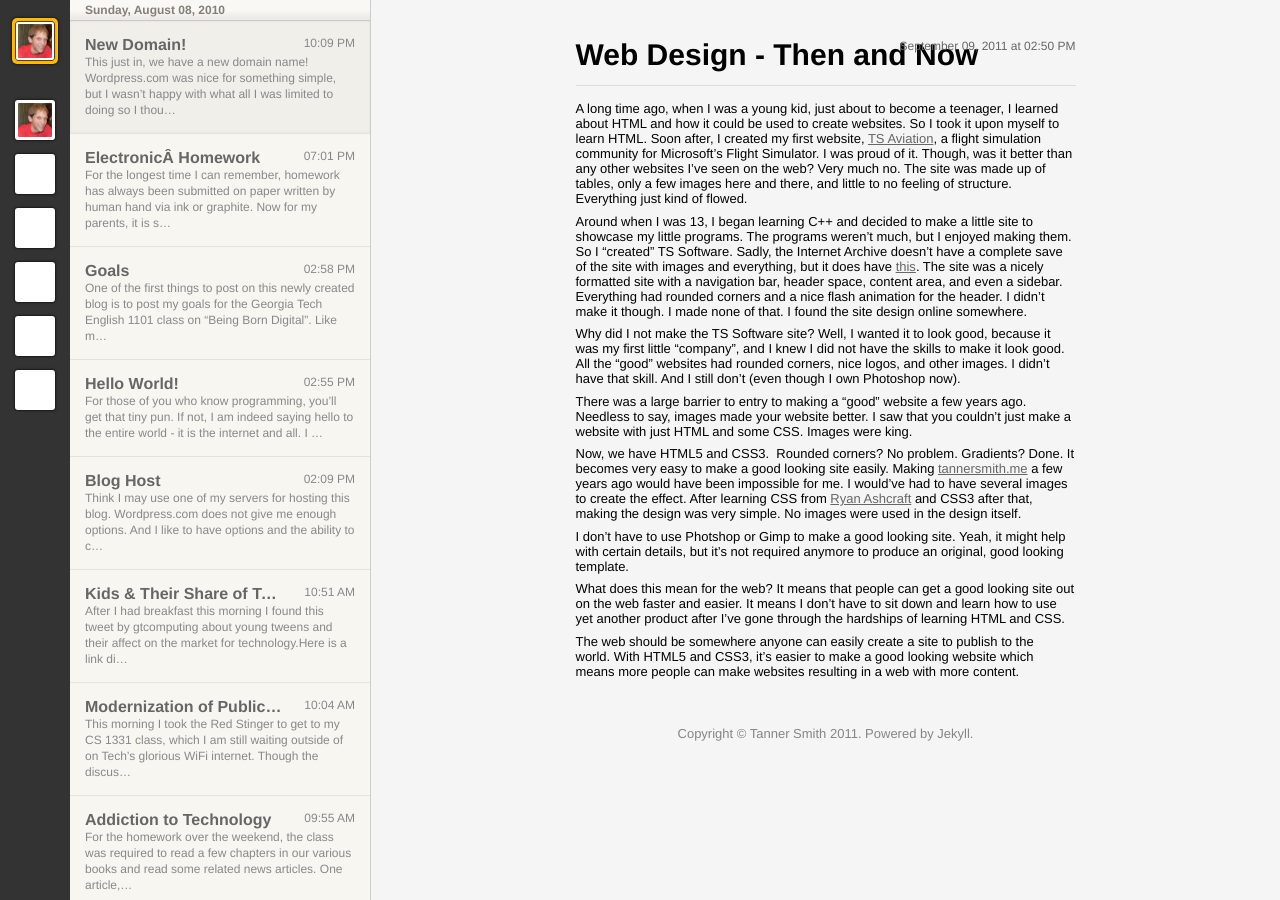
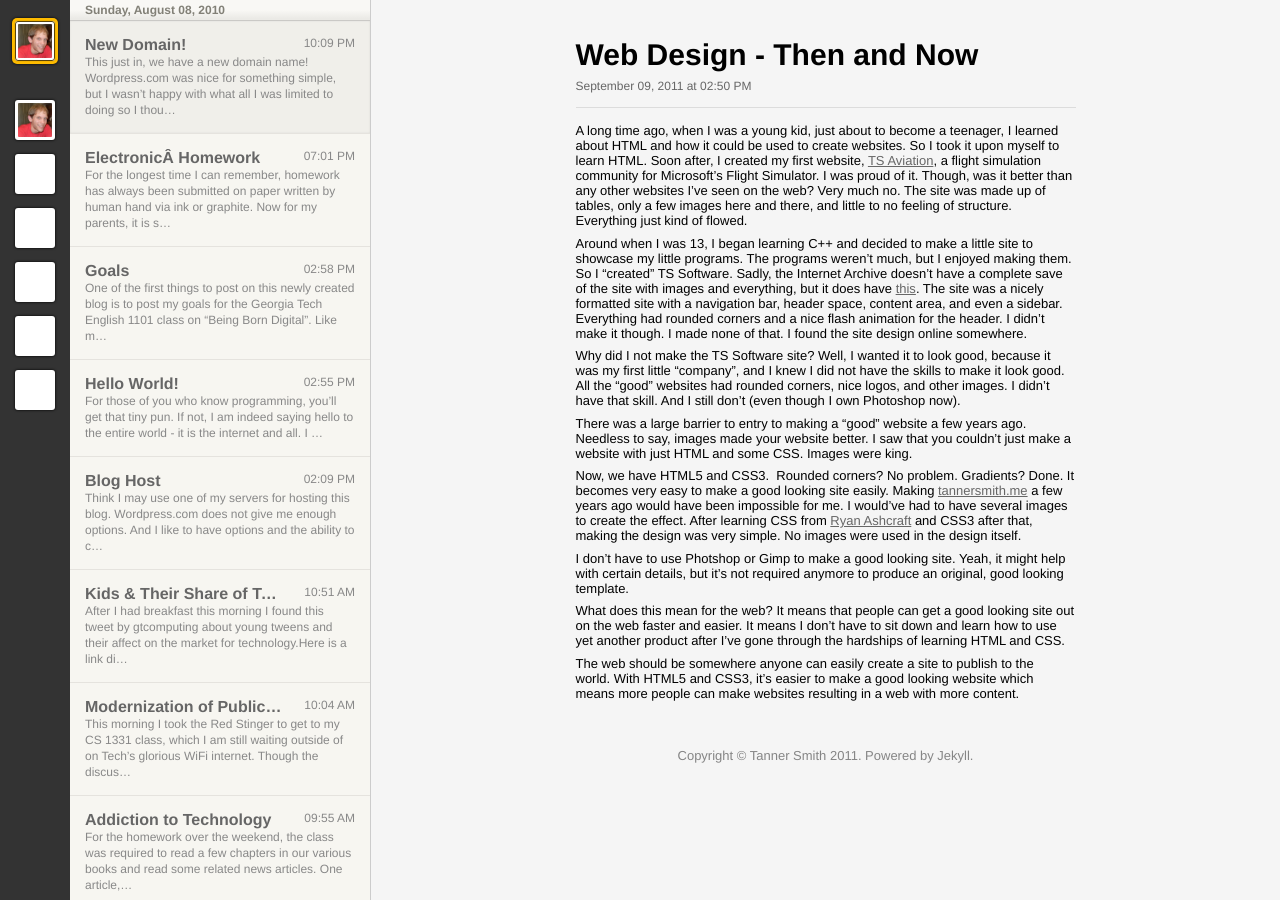
Before and after one commit to Tanner/Blog, a Jekyll site: the page built from index.html, in a window 1280 px wide. Built offline with Jekyll 4.4.1, drawn with Linux system fonts in a browser that asks for light colours; nearby versions of some CDN libraries; Markdown is read by kramdown in place of the engine named in the settings.

Commit message:
Move date below the title on post pages.

```diff
--- a/css/style.css
+++ b/css/style.css
@@ -262,11 +262,7 @@ img {
 }
 
 .header p.date {
-	position: absolute;
-	top: 0;
-	right: 0;
-
-	padding: 0;
+	padding: 10px 0 0 0;
 
 	color: #666;
 	font-size: 12px;
```
